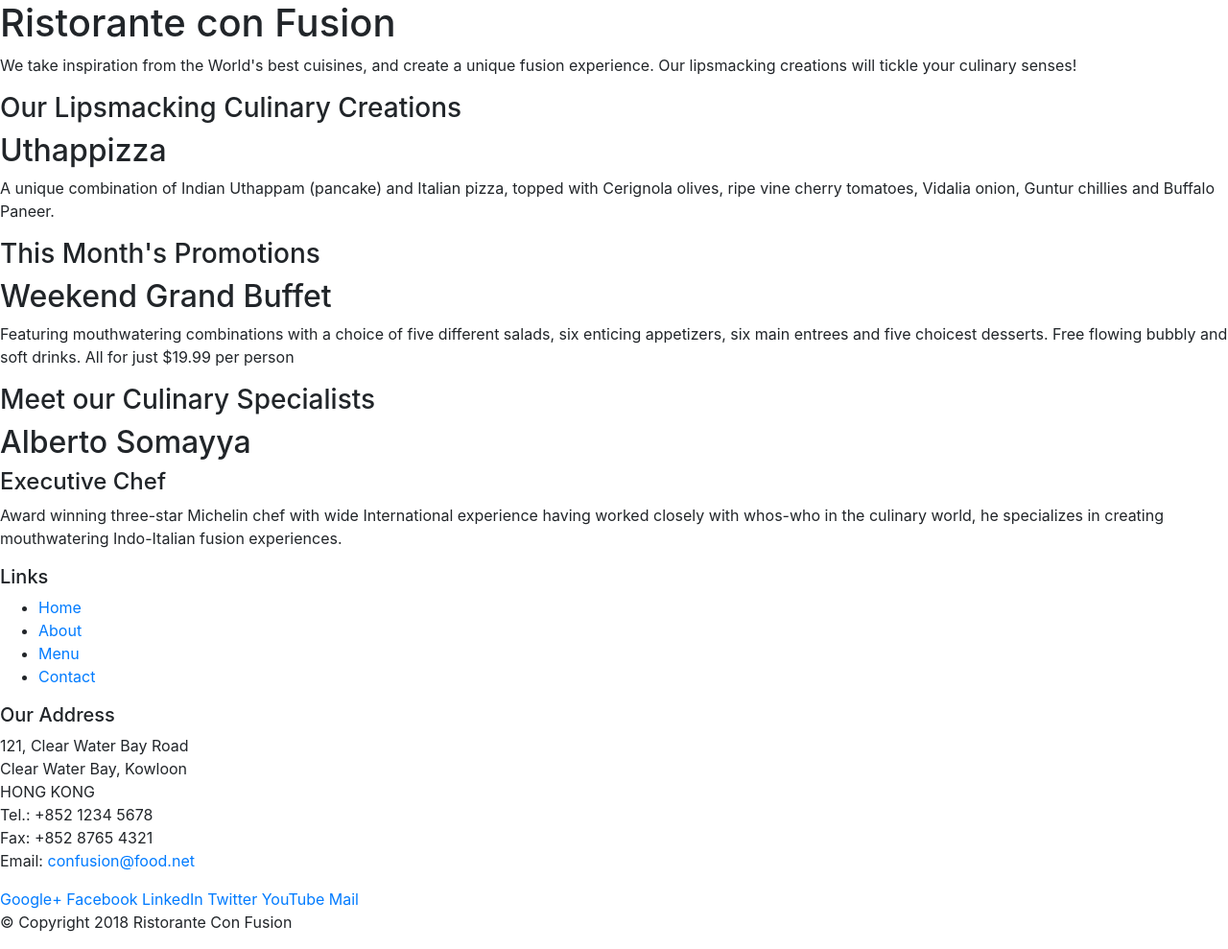
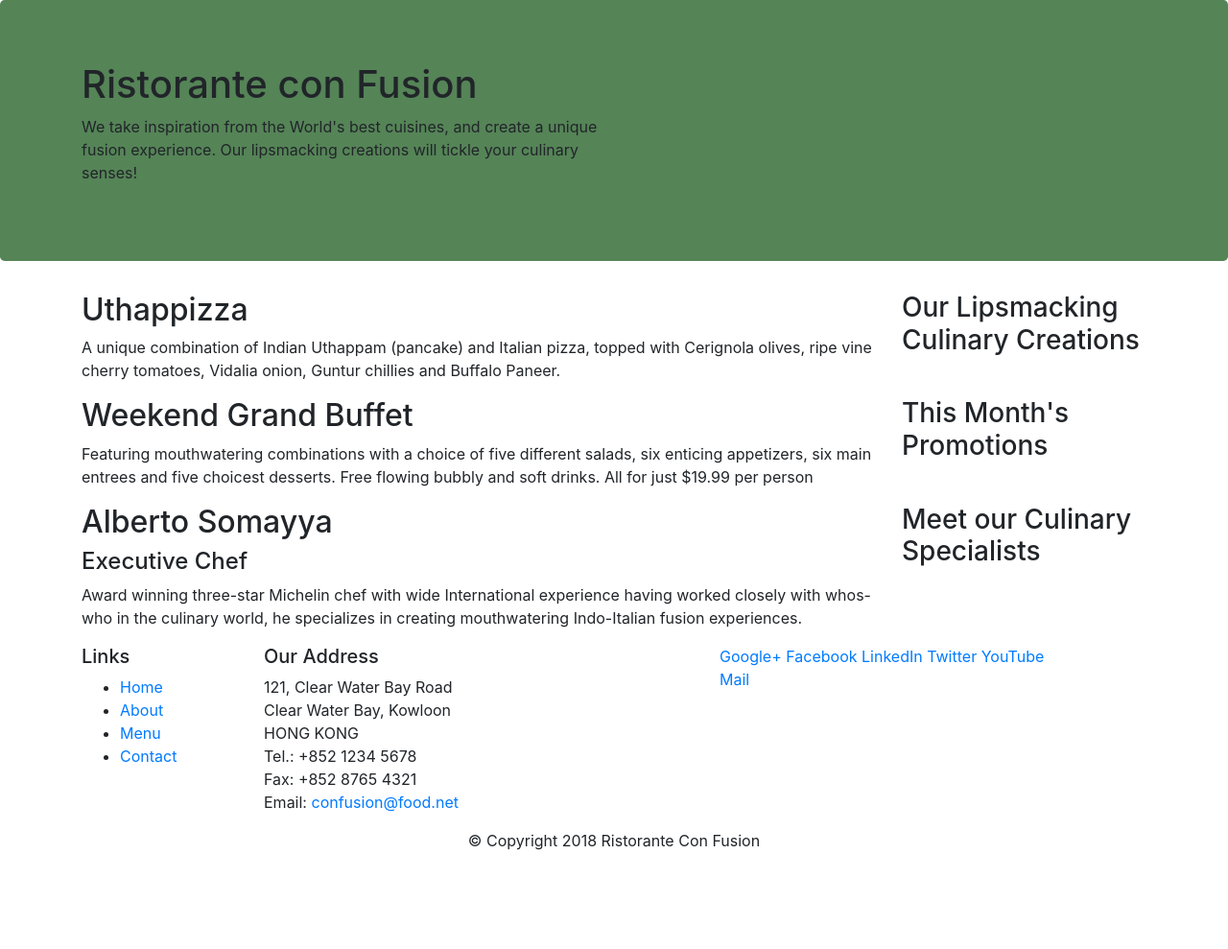
Before and after one commit to saumy0010/restaurant, a website: page index.html in a window 1280 px wide. Shown: the whole page at 96% size. After the commit the page ends 904 px from the top, so only its background shows below. Drawn offline with nearby package versions, Linux system fonts and the light colour scheme.

Commit message:
bootsrap upgrade part 1

```diff
--- a/index.html
+++ b/index.html
@@ -14,46 +14,46 @@
 
 <body>
 
-    <header>
-        <div>
-            <div>
-                <div>
+    <header class="jumbotron" style="background-color: rgba(9, 77, 12, 0.692);">
+        <div class="container">
+            <div class="row">
+                <div class="col-12 col-sm-6">
                     <h1>Ristorante con Fusion</h1>
                     <p>We take inspiration from the World's best cuisines, and create a unique fusion experience. Our lipsmacking creations will tickle your culinary senses!</p>
                 </div>
-                <div>
+                <div class="col-12 col-sm">
                 </div>
             </div>
         </div>
     </header>
 
-    <div>
-        <div>
-            <div>
+    <div class="container">
+        <div class="row">
+            <div class="col-12 col-sm-4 order-sm-last col-md-3">
                 <h3>Our Lipsmacking Culinary Creations</h3>
             </div>
-            <div>
+            <div class="col col-sm order-sm-first col-md">
                 <h2>Uthappizza</h2>
                 <p>A unique combination of Indian Uthappam (pancake) and Italian pizza, topped with Cerignola olives, ripe vine cherry tomatoes, Vidalia onion, Guntur chillies and Buffalo Paneer.</p>
             </div>
         </div>
 
 
-        <div>
-            <div>
+        <div class="row">
+            <div class="col-12 col-sm-4 order-sm-last col-md-3">
                 <h3>This Month's Promotions</h3>
             </div>
-            <div>
+            <div class="col col-sm order-sm-first col-md">
                 <h2>Weekend Grand Buffet</h2>
                 <p>Featuring mouthwatering combinations with a choice of five different salads, six enticing appetizers, six main entrees and five choicest desserts. Free flowing bubbly and soft drinks. All for just $19.99 per person </p>
             </div>
         </div>
 
-        <div>
-            <div>
+        <div class="row">
+            <div class="col-12 col-sm-4 order-sm-last col-md-3">
                 <h3>Meet our Culinary Specialists</h3>
             </div>
-            <div>
+            <div class="col col-sm order-sm-first col-md">
                 <h2>Alberto Somayya</h2>
                 <h4>Executive Chef</h4>
                 <p>Award winning three-star Michelin chef with wide International experience having worked closely with whos-who in the culinary world, he specializes in creating mouthwatering Indo-Italian fusion experiences. </p>
@@ -62,9 +62,9 @@
     </div>
 
     <footer>
-        <div>
-            <div>
-                <div>
+        <div class="container">
+            <div class="row">
+                <div class="col-4 offste-1 col-sm-2">
                     <h5>Links</h5>
                     <ul>
                         <li><a href="#">Home</a></li>
@@ -73,7 +73,7 @@
                         <li><a href="#">Contact</a></li>
                     </ul>
                 </div>
-                <div>
+                <div class="col-7 col-sm-5">
                     <h5>Our Address</h5>
                     <address>
 		              121, Clear Water Bay Road<br>
@@ -84,7 +84,7 @@
 		              Email: <a href="mailto:confusion@food.net">confusion@food.net</a>
 		           </address>
                 </div>
-                <div>
+                <div class="col-12 col-sm-4">
                     <div>
                         <a href="http://google.com/+">Google+</a>
                         <a href="http://www.facebook.com/profile.php?id=">Facebook</a>
@@ -96,7 +96,7 @@
                 </div>
            </div>
            <div>
-                <div>
+                <div class="col-auto" style="text-align: center;">
                     <p>© Copyright 2018 Ristorante Con Fusion</p>
                 </div>
            </div>
```
